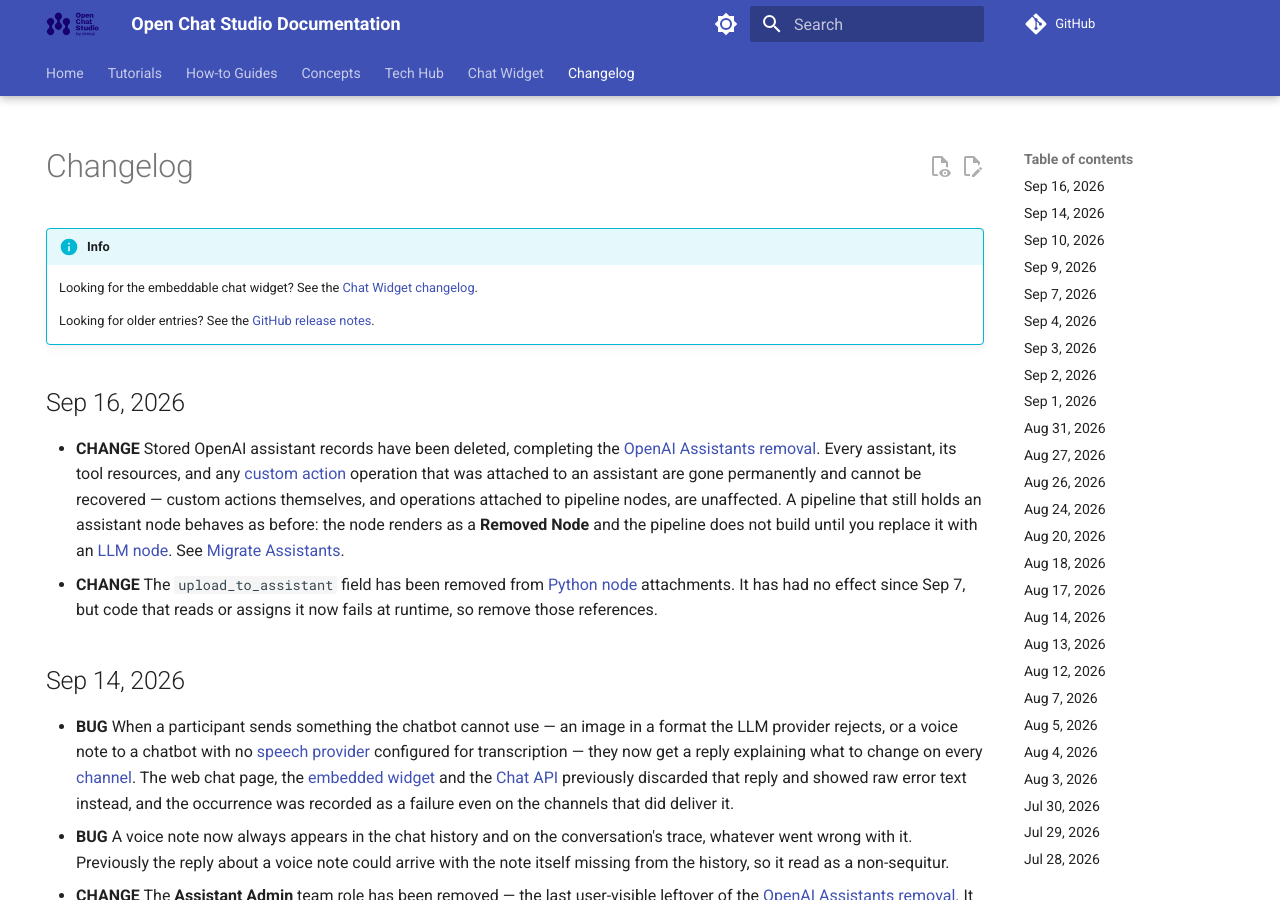
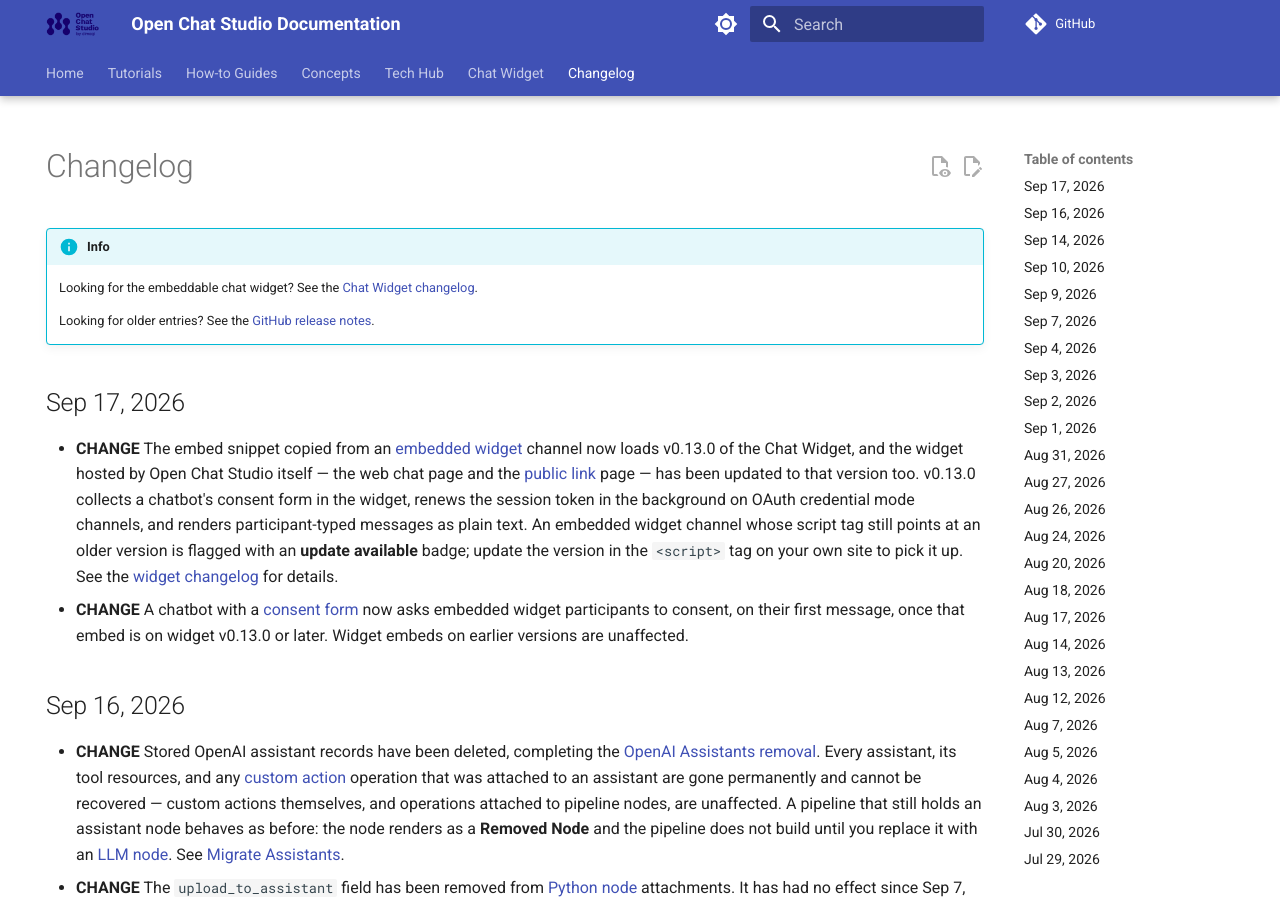
Before and after one commit to dimagi/open-chat-studio-docs, an MkDocs documentation site: the page built from docs/changelog.md, in a window 1280 px wide and 900 px high. Built offline with MkDocs 1.6.1 and Material for MkDocs 9.7.7, drawn with Linux system fonts in a browser that asks for light colours; a script that is not in the unit is left out; comment, search, counter and statistics services are not loaded.

Commit message:
update changelog and docs from OCS PR #4527

```diff
--- a/docs/changelog.md
+++ b/docs/changelog.md
@@ -10,6 +10,10 @@ hide:
     Looking for the embeddable chat widget? See the [Chat Widget changelog](chat_widget/changelog.md).
 
     Looking for older entries? See the [GitHub release notes](https://github.com/dimagi/open-chat-studio-docs/releases).
+
+## Sep 17, 2026
+* **CHANGE** The embed snippet copied from an [embedded widget](chat_widget/index.md) channel now loads v0.13.0 of the Chat Widget, and the widget hosted by Open Chat Studio itself — the web chat page and the [public link](how-to/deploy_public_link_channel.md) page — has been updated to that version too. v0.13.0 collects a chatbot's consent form in the widget, renews the session token in the background on OAuth credential mode channels, and renders participant-typed messages as plain text. An embedded widget channel whose script tag still points at an older version is flagged with an **update available** badge; update the version in the `<script>` tag on your own site to pick it up. See the [widget changelog](chat_widget/changelog.md#v0130-2026-09-16) for details.
+* **CHANGE** A chatbot with a [consent form](concepts/consent.md) now asks embedded widget participants to consent, on their first message, once that embed is on widget v0.13.0 or later. Widget embeds on earlier versions are unaffected.
 
 ## Sep 16, 2026
 * **CHANGE** Stored OpenAI assistant records have been deleted, completing the [OpenAI Assistants removal](concepts/assistants.md). Every assistant, its tool resources, and any [custom action](concepts/team/custom_actions.md) operation that was attached to an assistant are gone permanently and cannot be recovered — custom actions themselves, and operations attached to pipeline nodes, are unaffected. A pipeline that still holds an assistant node behaves as before: the node renders as a **Removed Node** and the pipeline does not build until you replace it with an [LLM node](concepts/pipelines/nodes.md#llm-node). See [Migrate Assistants](how-to/assistants_migration.md).
```
